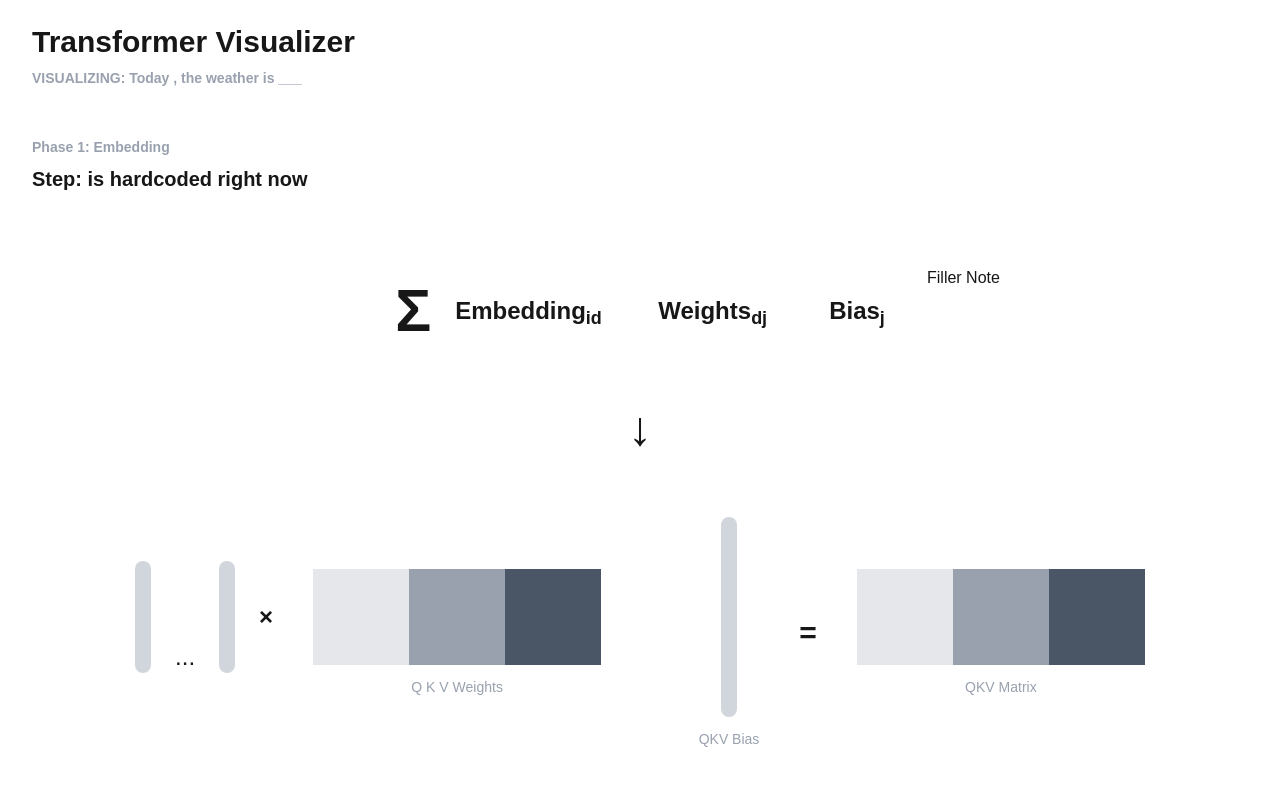
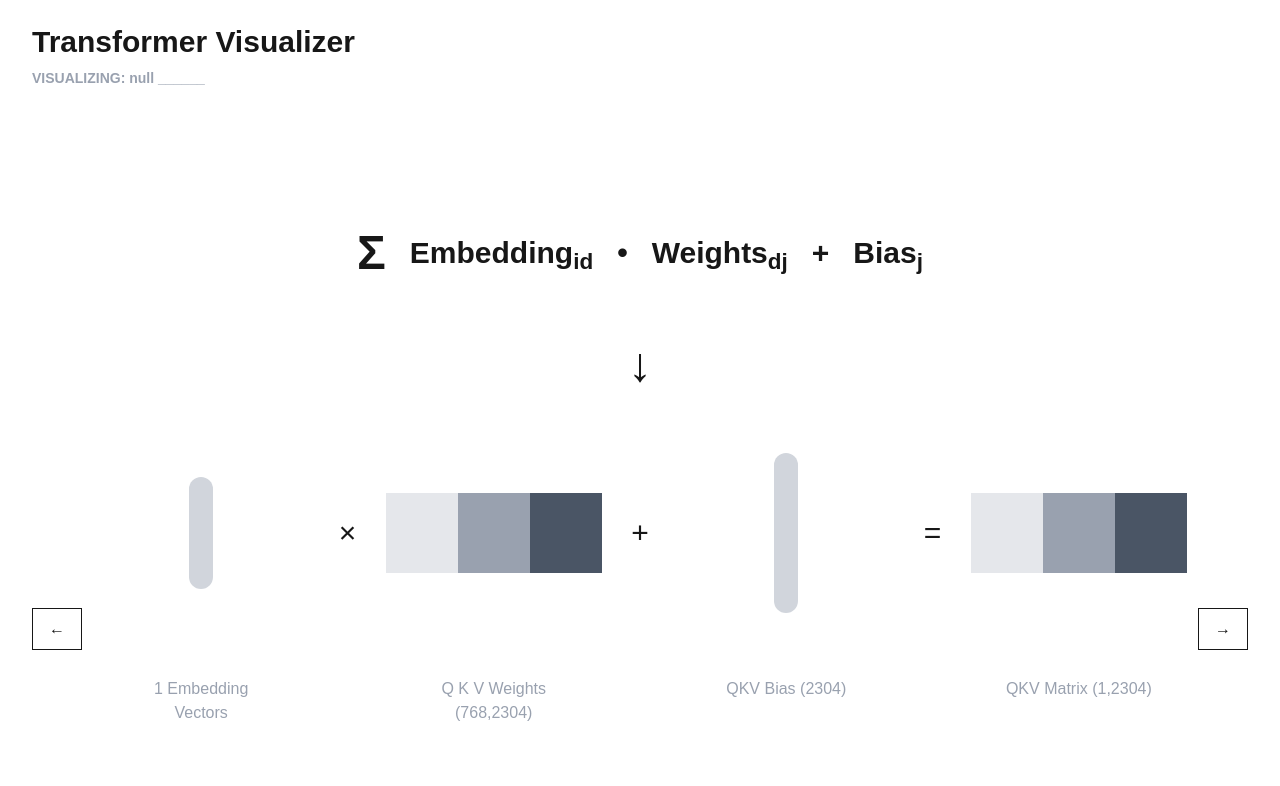
Before and after one commit to utmgdsc/Transformer-Visualizer, a Next.js app in the folder frontend/: page /qkv in a window 1280 px wide. Shown: the top 786 px of the page. Built offline with nearby package versions, Linux system fonts and the light colour scheme.

Commit message:
dynamic screens up to QKV calculations

```diff
--- a/frontend/app/(visualizer)/embedding/embeddingAddition.tsx
+++ b/frontend/app/(visualizer)/embedding/embeddingAddition.tsx
@@ -1,41 +1,59 @@
+"use client"
+
+import { useSearchParams } from "next/navigation"
+
 export default function EmbeddingAddition() {
-    return (
-<div className=" px-8">
-  <div className="max-w-5xl ml-8">
-    <div className="grid grid-cols-[1fr_auto_1fr_auto_1fr] items-center gap-y-8 gap-x-8">
 
-      <div className="flex flex-col items-center gap-4">
-        <h3 className="text-2xl font-semibold">Token Embeddings</h3>
-        <div className="w-8 h-48 bg-white/70 rounded-full" />
-        <p>id 21</p>
-      </div>
+  const params = useSearchParams()
+  const sentence = params.get("text") || ""
 
-      <div className="text-4xl font-bold text-center">+</div>
+  const tokens = sentence.trim().split(/\s+/)
 
-      <div className="flex flex-col items-center gap-4">
-        <h3 className="text-2xl font-semibold">Positional Encoding</h3>
-        <div className="w-8 h-48 bg-white/70 rounded-full" />
-        <p>0</p>
-      </div>
+  const firstID = 21
+  const lastID = 21 + tokens.length - 1
 
-      <div className="text-4xl font-bold text-center">=</div>
+  return (
 
-      <div className="flex flex-col items-center gap-4">
-        <h3 className="text-2xl font-semibold">Result</h3>
-        <div className="w-8 h-48 bg-white/70 rounded-full" />
-        <p>768 size vector</p>
-      </div>
+<div className="px-8 ">
+
+  <div className="mb-16">
+    <p className="text-gray-400 text-sm">Phase 1: Embedding</p>
+    <h2 className="text-3xl font-bold">
+      Step 1.3 Combining Embedding and Positional Encoding
+    </h2>
+  </div>
+
+  <div className="max-w-6xl mx-auto">
+
+    <div className="grid grid-cols-[1fr_auto_1fr_auto_1fr] items-center gap-y-20 gap-x-12">
+
+      <h3 className="text-2xl font-semibold text-center">
+        Token Embeddings
+      </h3>
+
+      <div />
+
+      <h3 className="text-2xl font-semibold text-center">
+        Positional Encoding
+      </h3>
+
+      <div />
+
+      <h3 className="text-2xl font-semibold text-center">
+        Result
+      </h3>
+
 
       <div className="flex flex-col items-center gap-4">
         <div className="w-8 h-48 bg-white/70 rounded-full" />
-        <p>id 22–26</p>
+        <p>id {firstID}</p>
       </div>
 
       <div className="text-4xl font-bold text-center">+</div>
 
       <div className="flex flex-col items-center gap-4">
         <div className="w-8 h-48 bg-white/70 rounded-full" />
-        <p>1–5</p>
+        <p>0</p>
       </div>
 
       <div className="text-4xl font-bold text-center">=</div>
@@ -45,8 +63,34 @@ export default function EmbeddingAddition() {
         <p>768 size vector</p>
       </div>
 
+      {tokens.length > 1 && (
+        <>
+          <div className="flex flex-col items-center gap-4">
+            <div className="w-8 h-48 bg-white/70 rounded-full" />
+            <p>id {firstID + 1}–{lastID}</p>
+          </div>
+
+          <div className="text-4xl font-bold text-center">+</div>
+
+          <div className="flex flex-col items-center gap-4">
+            <div className="w-8 h-48 bg-white/70 rounded-full" />
+            <p>1–{tokens.length - 1}</p>
+          </div>
+
+          <div className="text-4xl font-bold text-center">=</div>
+
+          <div className="flex flex-col items-center gap-4">
+            <div className="w-8 h-48 bg-white/70 rounded-full" />
+            <p>768 size vector</p>
+          </div>
+        </>
+      )}
+
     </div>
+
   </div>
+
 </div>
-    );
-  }
+
+  )
+}
--- a/frontend/app/(visualizer)/embedding/page.tsx
+++ b/frontend/app/(visualizer)/embedding/page.tsx
@@ -1,5 +1,60 @@
+"use client"
+
+import {useState} from "react"
+
 import EmbeddingAddition from "./embeddingAddition";
+import Token from "./tokenization";
+import TokenEmbed from "./tokenEmbedding";
+import { useSearchParams } from "next/navigation";
+import {useRouter} from "next/navigation";
 
 export default function EmbeddingPage() {
-  return <EmbeddingAddition />;
+
+  const params = useSearchParams()
+  const initalStep = Number(params.get("step")?? 0)
+
+  const [step, setStep] = useState(initalStep)
+
+  const router = useRouter()
+
+  const screens = [
+    <Token key={0} />,
+    <TokenEmbed key={1} />,
+    <EmbeddingAddition key={2} />
+  ]
+
+  return (
+
+    <div className="relative min-h-screen">
+
+    {screens[step]}
+
+    <div className="absolute top-1/2 left-0 w-full flex justify-between px-8 -translate-y-1/2">
+
+      <button
+        onClick={() => setStep(step - 1)}
+        disabled={step === 0}
+        className="border px-4 py-2"
+      >
+        ←
+      </button>
+
+      <button
+        onClick={() => {
+
+          if (step === screens.length -1) {
+            router.push("/qkv" + window.location.search)
+          } else{
+            setStep(step + 1)
+          }
+        }} className="border px-4 py-2"
+      >
+        →
+      </button>
+
+    </div>
+
+  </div>
+
+  )
 }
--- /dev/null
+++ b/frontend/app/(visualizer)/embedding/tokenEmbedding.tsx
@@ -0,0 +1,51 @@
+"use client"
+
+import { useSearchParams } from "next/navigation"
+
+export default function TokenEmbed() {
+
+  const params = useSearchParams()
+  const sentence = params.get("text") || ""
+
+  const tokens = sentence.trim().split(/\s+/)
+
+  const tokenIDs = tokens.map((_, i) => 21 + i)
+
+  return (
+
+    <div className="">
+
+      <div className="pl-8 mb-16">
+        <p className="text-gray-400 text-sm">Phase 1: Embedding</p>
+        <h2 className="text-3xl font-bold">Step 1.2 Token Embedding</h2>
+      </div>
+
+      <div className="flex justify-center gap-16 flex-wrap">
+
+        {tokens.map((token, i) => (
+
+          <div key={i} className="flex flex-col items-center">
+
+            <div className="bg-gray-200 text-black px-8 py-4 rounded-lg text-2xl font-semibold mb-6">
+              {token}
+            </div>
+
+            <div className="text-2xl mb-6">
+              ↓
+            </div>
+
+            <div className="w-10 h-48 bg-gray-300 rounded-full mb-6"></div>
+
+            <p className="text-gray-400">
+              ID: {tokenIDs[i]}
+            </p>
+
+          </div>
+
+        ))}
+
+      </div>
+
+    </div>
+  )
+}
--- /dev/null
+++ b/frontend/app/(visualizer)/embedding/tokenization.tsx
@@ -0,0 +1,46 @@
+"use client"
+
+import { useSearchParams } from "next/navigation"
+
+export default function Token() {
+
+  const params = useSearchParams()
+  const sentence = params.get("text") || ""
+
+  const tokens = sentence.split(" ")
+
+  return (
+
+    <div className="pl-8 ">
+
+      <p className="text-sm text-gray-400 font-semibold">
+        Phase 1: Embedding
+      </p>
+
+      <h2 className="text-2xl font-bold mb-20">
+        Step 1.1 Tokenization
+      </h2>
+
+      <div className="flex flex-col items-center mt-24">
+
+        <div className="text-5xl font-bold mb-20 text-center">
+          {sentence}
+        </div>
+
+        <div className="flex flex-wrap justify-center gap-4">
+          {tokens.map((token, i) => (
+            <div
+              key={i}
+              className="bg-gray-200 text-black px-8 py-6 rounded-lg text-2xl font-semibold"
+            >
+              {token}
+            </div>
+          ))}
+        </div>
+
+      </div>
+
+    </div>
+
+  )
+}
--- a/frontend/app/(visualizer)/layout.tsx
+++ b/frontend/app/(visualizer)/layout.tsx
@@ -1,8 +1,15 @@
+"use client"
+
+import { useSearchParams } from "next/navigation";
+
 export default function VisualizerLayout({
     children,
 }: {
     children: React.ReactNode;
 }){
+
+    const params = useSearchParams()
+    const text = params.get("text")
 
     return (
 
@@ -17,7 +24,7 @@ export default function VisualizerLayout({
 
         <p className="text-sm text-gray-400 font-semibold">
 
-            VISUALIZING: Today , the weather is ___
+            VISUALIZING: {text + " ______"}
 
         </p>
 
@@ -25,29 +32,12 @@ export default function VisualizerLayout({
 
         <main className='relative min-h-screen'>
 
-        <div className="pl-8 pt-6 pb-6 space-y-2">
-
-        <p className="text-sm text-gray-400 font-semibold">
-        Phase 1: Embedding
-        </p>
-
-        <h2 className="text-xl font-bold" >
-
-        Step: is hardcoded right now
-
-        </h2>
+        <div className="pl-8 pt-5 space-y-2">
 
         </div>
 
         {children}
 
-        <aside className = "absolute right-12 top-32 w-[330px] rounded-2xl border border-white p-6">
-
-        <p>
-        Filler Note
-        </p>
-
-        </aside>
 
         </main>
 
--- a/frontend/app/(visualizer)/qkv/page.tsx
+++ b/frontend/app/(visualizer)/qkv/page.tsx
@@ -1,5 +1,37 @@
-import QkvCalculation from './qkvCalculation';
+"use client"
 
-export default function qkvCalculation () {
-    return <QkvCalculation />;
+import { useRouter } from "next/navigation"
+import QKVCalculation from "./qkvCalculation"
+
+export default function QKVPage() {
+
+  const router = useRouter()
+
+  return (
+
+    <div className="relative min-h-screen">
+
+      <QKVCalculation />
+
+      <div className="absolute top-1/2 left-0 w-full flex justify-between px-8 -translate-y-1/2">
+
+        <button
+          onClick={() => router.push("/embedding?step=2" + "&" + window.location.search.replace("?",""))}
+          className="border px-4 py-2"
+        >
+          ←
+        </button>
+
+        <button
+          onClick={() => router.push("/attention" + window.location.search)}
+          className="border px-4 py-2"
+        >
+        →
+        </button>
+
+      </div>
+
+    </div>
+
+  )
 }
--- a/frontend/app/(visualizer)/qkv/qkvCalculation.tsx
+++ b/frontend/app/(visualizer)/qkv/qkvCalculation.tsx
@@ -1,91 +1,89 @@
-export default function QkvCalculation () {
+"use client"
+
+import { useSearchParams } from "next/navigation"
+
+export default function QKVCalculation() {
+
+  const params = useSearchParams()
+  const sentence = params.get("text") || ""
+
+  const tokens = sentence.trim().split(/\s+/)
+  const count = tokens.length
+
   return (
 
-    <div className="flex flex-col items-center justify-center mt-16 space-y-16">
+<div className="flex flex-col items-center mt-24 space-y-16">
 
-      <div className="flex items-center space-x-6 text-2xl font-semibold">
+  <div className="flex items-center space-x-6 text-3xl font-semibold">
 
-        <span className="text-6xl">Σ</span>
+    <span className="text-5xl">Σ</span>
 
     <span>
       Embedding<sub>id</sub>
     </span>
 
-        <span className="text-white">•</span>
+    <span>•</span>
 
     <span>
       Weights<sub>dj</sub>
     </span>
 
-        <span className="text-white">+</span>
+    <span>+</span>
 
     <span>
       Bias<sub>j</sub>
     </span>
+
   </div>
 
   <div className="text-5xl">↓</div>
 
-      <div className="flex items-center space-x-10">
 
-        <div className="flex items-center space-x-6 -mt-8 ">
+  <div className="grid grid-cols-7 items-center w-full max-w-5xl">
 
-          <div className="flex items-end space-x-6">
+    <div className="flex justify-center items-end space-x-4">
 
-            <div className="w-4 h-28 bg-gray-300 rounded-full"></div>
+      <div className="w-6 h-28 bg-gray-300 rounded-full"></div>
 
-            <span className="text-2xl">...</span>
+      {count > 2 && <span className="text-2xl">...</span>}
 
-            <div className="w-4 h-28 bg-gray-300 rounded-full"></div>
+      {count > 1 && (
+        <div className="w-6 h-28 bg-gray-300 rounded-full"></div>
+      )}
 
     </div>
 
-          <span className="text-2xl font-bold">×</span>
-        </div>
+    <div className="text-center text-3xl">×</div>
 
-
-
-        <div className="flex flex-col items-center space-y-3">
+    <div className="flex justify-center">
 
       <div className="flex">
 
-            <div className="w-24 h-24 bg-gray-200"></div>
-
-            <div className="w-24 h-24 bg-gray-400"></div>
-
-            <div className="w-24 h-24 bg-gray-600"></div>
+        <div className="w-18 h-20 bg-gray-200"></div>
+        <div className="w-18 h-20 bg-gray-400"></div>
+        <div className="w-18 h-20 bg-gray-600"></div>
 
       </div>
 
-          <p className="text-sm text-gray-400">Q K V Weights</p>
+    </div>
+
+    <div className="text-center text-3xl">+</div>
+
+    <div className="flex justify-center">
+
+      <div className="w-6 h-40 bg-gray-300 rounded-full"></div>
 
     </div>
 
-        <span className="text-3xl font-bold text-white">+</span>
+    <div className="text-center text-3xl">=</div>
 
-        <div className="flex flex-col items-center space-y-3">
-
-          <div className="w-4 h-50 bg-gray-300 rounded-full"></div>
-
-          <p className="text-sm text-gray-400">QKV Bias</p>
-
-        </div>
-
-        <span className="text-3xl font-bold">=</span>
-
-        <div className="flex flex-col items-center space-y-3">
+    <div className="flex justify-center">
 
       <div className="flex">
 
-            <div className="w-24 h-24 bg-gray-200"></div>
-
-            <div className="w-24 h-24 bg-gray-400"></div>
-
-            <div className="w-24 h-24 bg-gray-600"></div>
-
-          </div>
-
-          <p className="text-sm text-gray-400">QKV Matrix</p>
+        <div className="w-18 h-20 bg-gray-200"></div>
+        <div className="w-18 h-20 bg-gray-400"></div>
+        <div className="w-18 h-20 bg-gray-600"></div>
 
       </div>
 
@@ -93,6 +91,19 @@ export default function QkvCalculation () {
 
   </div>
 
-    );
+  <div className="grid grid-cols-7 w-full max-w-5xl text-gray-400 text-center">
 
+    <span>{count} Embedding Vectors</span>
+    <span></span>
+    <span>Q K V Weights (768,2304) </span>
+    <span></span>
+    <span>QKV Bias (2304)</span>
+    <span></span>
+    <span>QKV Matrix ({count},2304)</span>
+
+  </div>
+
+</div>
+
+  )
 }
--- a/frontend/app/page.tsx
+++ b/frontend/app/page.tsx
@@ -1,65 +1,65 @@
-import Image from "next/image";
+"use client"
+
+import { useState } from "react"
+import { useRouter } from "next/navigation"
 
 export default function Home() {
+
+  const [sentence, setSentence] = useState("")
+  const router = useRouter()
+
+  function startVisualizer() {
+
+    if (!sentence.trim()) return
+
+    router.push(`/embedding?text=${encodeURIComponent(sentence)}`)
+  }
+
   return (
-    <div className="flex min-h-screen items-center justify-center bg-zinc-50 font-sans dark:bg-black">
-      <main className="flex min-h-screen w-full max-w-3xl flex-col items-center justify-between py-32 px-16 bg-white dark:bg-black sm:items-start">
-        <Image
-          className="dark:invert"
-          src="/next.svg"
-          alt="Next.js logo"
-          width={100}
-          height={20}
-          priority
+
+    <div className="flex flex-col items-center justify-center h-screen bg-black text-white">
+
+      <h1 className="text-4xl font-bold mb-8">
+        Transformer Visualizer
+      </h1>
+
+      <div className="flex flex-col items-center space-y-6">
+
+
+        <div className="flex flex-col items-start">
+          <label className="text-sm text-gray-400 mb-1">
+            Walkthrough an example
+          </label>
+
+          <select
+            className="bg-gray-200 text-black px-4 py-2 rounded w-[280px]"
+            onChange={(e) => setSentence(e.target.value)}
+          >
+            <option value="">Select an example</option>
+            <option value="Today the weather is">
+              Today the weather is
+            </option>
+          </select>
+        </div>
+
+        <span className="text-gray-400 text-sm">OR</span>
+
+        <input
+          className="bg-gray-200 text-black px-4 py-2 rounded w-[280px]"
+          placeholder="Write your own sentence"
+          value={sentence}
+          onChange={(e) => setSentence(e.target.value)}
         />
-        <div className="flex flex-col items-center gap-6 text-center sm:items-start sm:text-left">
-          <h1 className="max-w-xs text-3xl font-semibold leading-10 tracking-tight text-black dark:text-zinc-50">
-            To get started, edit the page.tsx file.
-          </h1>
-          <p className="max-w-md text-lg leading-8 text-zinc-600 dark:text-zinc-400">
-            Looking for a starting point or more instructions? Head over to{" "}
-            <a
-              href="https://vercel.com/templates?framework=next.js&utm_source=create-next-app&utm_medium=appdir-template-tw&utm_campaign=create-next-app"
-              className="font-medium text-zinc-950 dark:text-zinc-50"
-            >
-              Templates
-            </a>{" "}
-            or the{" "}
-            <a
-              href="https://nextjs.org/learn?utm_source=create-next-app&utm_medium=appdir-template-tw&utm_campaign=create-next-app"
-              className="font-medium text-zinc-950 dark:text-zinc-50"
-            >
-              Learning
-            </a>{" "}
-            center.
-          </p>
-        </div>
-        <div className="flex flex-col gap-4 text-base font-medium sm:flex-row">
-          <a
-            className="flex h-12 w-full items-center justify-center gap-2 rounded-full bg-foreground px-5 text-background transition-colors hover:bg-[#383838] dark:hover:bg-[#ccc] md:w-[158px]"
-            href="https://vercel.com/new?utm_source=create-next-app&utm_medium=appdir-template-tw&utm_campaign=create-next-app"
-            target="_blank"
-            rel="noopener noreferrer"
-          >
-            <Image
-              className="dark:invert"
-              src="/vercel.svg"
-              alt="Vercel logomark"
-              width={16}
-              height={16}
-            />
-            Deploy Now
-          </a>
-          <a
-            className="flex h-12 w-full items-center justify-center rounded-full border border-solid border-black/[.08] px-5 transition-colors hover:border-transparent hover:bg-black/[.04] dark:border-white/[.145] dark:hover:bg-[#1a1a1a] md:w-[158px]"
-            href="https://nextjs.org/docs?utm_source=create-next-app&utm_medium=appdir-template-tw&utm_campaign=create-next-app"
-            target="_blank"
-            rel="noopener noreferrer"
-          >
-            Documentation
-          </a>
-        </div>
-      </main>
+
+        <button
+          onClick={startVisualizer}
+          className="bg-orange-500 hover:bg-orange-600 px-6 py-2 rounded w-[280px]"
+        >
+          Start
+        </button>
+
+      </div>
+
     </div>
-  );
+  )
 }
```
Lines whose indentation alone changed are shown as unchanged.
